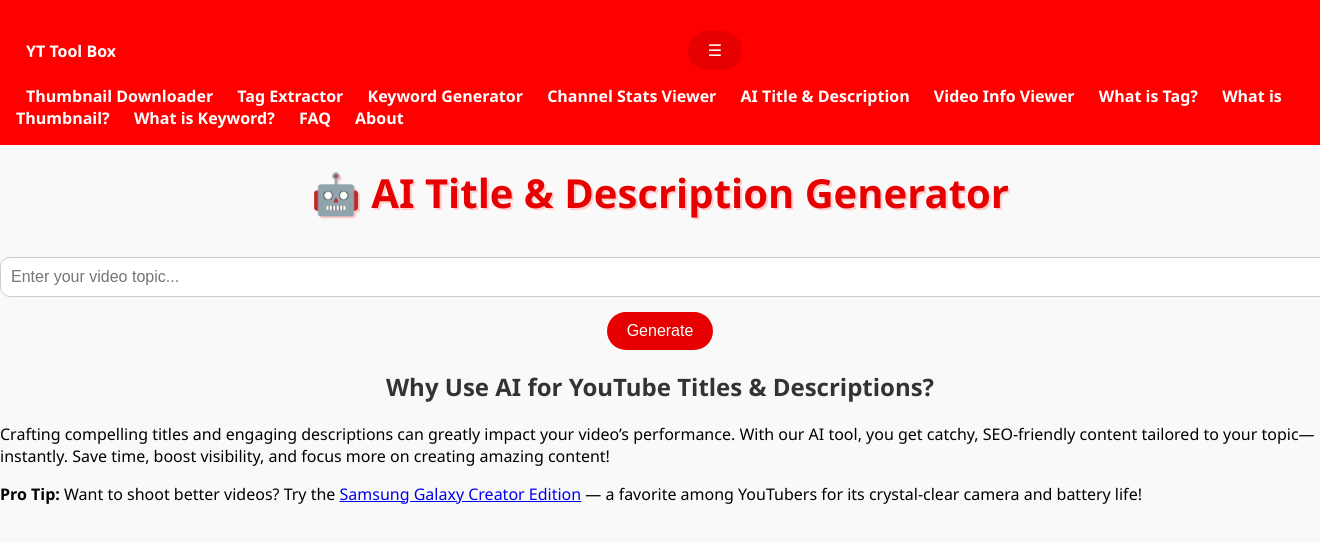
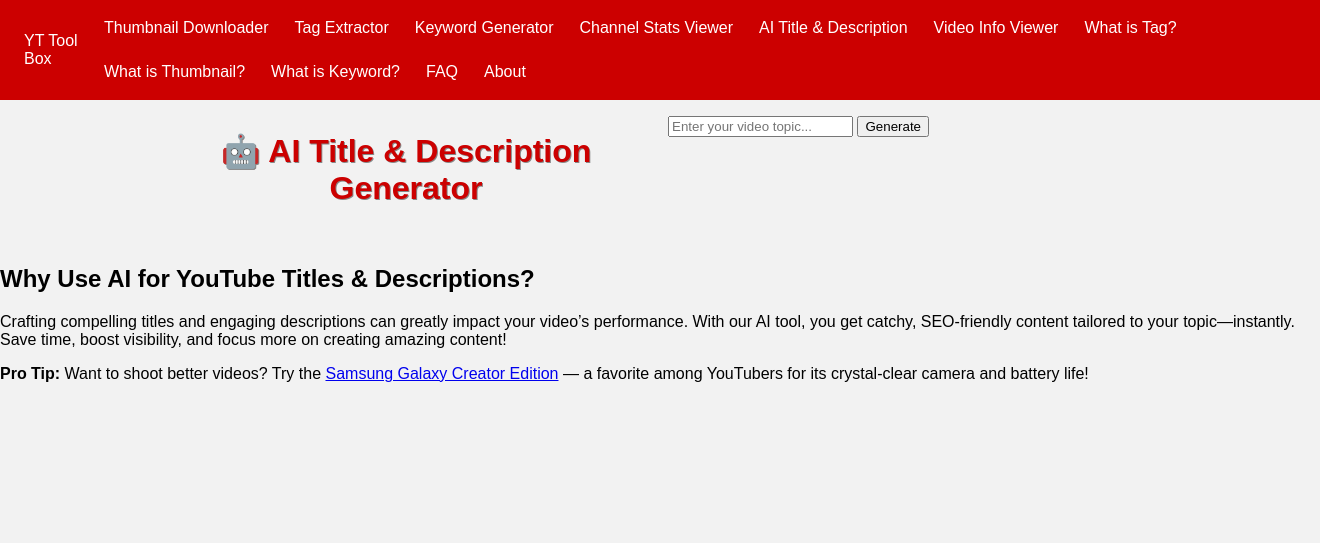
Before and after one commit to sandeep780049/yt-tool-box, a Flask app: page /ai in a window 1320 px wide; the page is wider, and only the part inside the window is pictured. Shown: the top 543 px of that part. Run offline with Flask 3, Linux system fonts and the light colour scheme.

Commit message:
Update style.css

```diff
--- a/static/style.css
+++ b/static/style.css
@@ -1,123 +1,146 @@
 body {
-  font-family: 'Segoe UI', Tahoma, Geneva, Verdana, sans-serif;
-  background-color: #f9f9f9;
+  font-family: Arial, sans-serif;
   margin: 0;
   padding: 0;
+  background-color: #f2f2f2;
 }
 
-nav {
-  background-color: #ff0000;
-  padding: 1rem;
+.navbar {
+  background-color: #cc0000;
+  overflow: hidden;
   display: flex;
   justify-content: space-between;
   align-items: center;
-  flex-wrap: wrap;
+  padding: 0.7rem 1rem;
+  position: sticky;
+  top: 0;
+  z-index: 1000;
 }
 
-nav a {
+.navbar a {
   color: white;
-  margin: 0 10px;
+  padding: 0.5rem;
   text-decoration: none;
-  font-weight: bold;
+  display: inline-block;
 }
 
-nav a:hover {
-  text-decoration: underline;
+.navbar a:hover {
+  background-color: #ff4d4d;
+  border-radius: 5px;
+}
+
+.hamburger {
+  display: none;
+  font-size: 1.5rem;
+  background: none;
+  border: none;
+  color: white;
+  cursor: pointer;
+}
+
+.navbar-links {
+  display: flex;
+  flex-wrap: wrap;
+  gap: 10px;
+}
+
+.tool-container {
+  display: grid;
+  grid-template-columns: repeat(auto-fit, minmax(280px, 1fr));
+  gap: 1rem;
+  padding: 1rem;
+  max-width: 1000px;
+  margin: auto;
+}
+
+.tool-card {
+  background-color: white;
+  padding: 1rem;
+  border-radius: 15px;
+  box-shadow: 0 4px 6px rgba(0, 0, 0, 0.1);
+  transition: transform 0.2s;
+}
+
+.tool-card:hover {
+  transform: scale(1.03);
+}
+
+.tool-card h2 {
+  color: #cc0000;
+  margin-top: 0;
+}
+
+.tool-card p {
+  font-size: 0.95rem;
+  color: #444;
 }
 
 h1 {
   text-align: center;
-  color: #e60000;
-  font-size: 2.5rem;
-  margin-top: 20px;
-  text-shadow: 2px 2px #ffcccc;
+  font-size: 2rem;
+  color: #cc0000;
+  margin-top: 1rem;
+  text-shadow: 1px 1px #888;
 }
 
-h2, h3 {
+h3 {
   text-align: center;
+  font-size: 1.2rem;
   color: #333;
+  margin-bottom: 1rem;
 }
 
-.container {
-  max-width: 800px;
-  margin: 20px auto;
-  padding: 10px;
-  background: #fff;
+.copy-btn, .download-btn {
+  display: block;
+  margin: 1rem auto 0;
+  padding: 0.5rem 1rem;
+  background-color: #cc0000;
+  color: white;
+  border: none;
   border-radius: 10px;
-  box-shadow: 0 0 15px rgba(0,0,0,0.1);
+  cursor: pointer;
+  font-weight: bold;
 }
 
-.card {
-  background-color: white;
-  padding: 1rem;
-  margin: 1rem 0;
-  border: 1px solid #ddd;
-  border-radius: 15px;
-  box-shadow: 0 2px 5px rgba(0,0,0,0.1);
+.copy-btn:hover, .download-btn:hover {
+  background-color: #ff4d4d;
 }
 
-.card a {
-  font-size: 1.2rem;
-  color: #e60000;
-  font-weight: bold;
-  text-decoration: none;
+/* Section headers on homepage like What is Thumbnail? */
+.section-explainer {
+  margin: 1.5rem auto;
+  max-width: 900px;
+  padding: 0.5rem 1rem;
+  background-color: white;
+  border-left: 5px solid #cc0000;
+  border-radius: 10px;
+  box-shadow: 0 3px 6px rgba(0,0,0,0.1);
 }
 
-button, .btn {
-  background-color: #e60000;
-  color: white;
-  padding: 10px 20px;
-  font-size: 1rem;
-  border: none;
-  border-radius: 20px;
-  cursor: pointer;
-  display: block;
-  margin: 15px auto;
+.section-explainer h3 {
+  color: #cc0000;
+  margin-top: 0;
 }
 
-button:hover, .btn:hover {
-  background-color: #cc0000;
+.section-explainer p {
+  font-size: 0.95rem;
+  color: #555;
+  margin-bottom: 0;
 }
 
-.copy-download-buttons {
-  text-align: center;
-  margin-top: 20px;
-}
-
-.copy-download-buttons button {
-  margin: 5px;
-}
-
-textarea {
-  width: 100%;
-  height: 120px;
-  padding: 10px;
-  font-size: 1rem;
-  border-radius: 10px;
-  border: 1px solid #ccc;
-  margin-top: 10px;
-}
-
-input[type="text"], input[type="url"] {
-  width: 100%;
-  padding: 10px;
-  font-size: 1rem;
-  margin-top: 10px;
-  border-radius: 10px;
-  border: 1px solid #ccc;
-}
-
-@media screen and (max-width: 600px) {
-  nav {
+/* Mobile responsive navbar */
+@media screen and (max-width: 768px) {
+  .navbar-links {
+    display: none;
     flex-direction: column;
-    text-align: center;
+    width: 100%;
   }
 
-  .card {
-    margin: 10px 5px;
+  .navbar-links.show {
+    display: flex;
   }
 
-  h1 {
-    font-size: 2rem;
+  .hamburger {
+    display: block;
   }
 }
```
